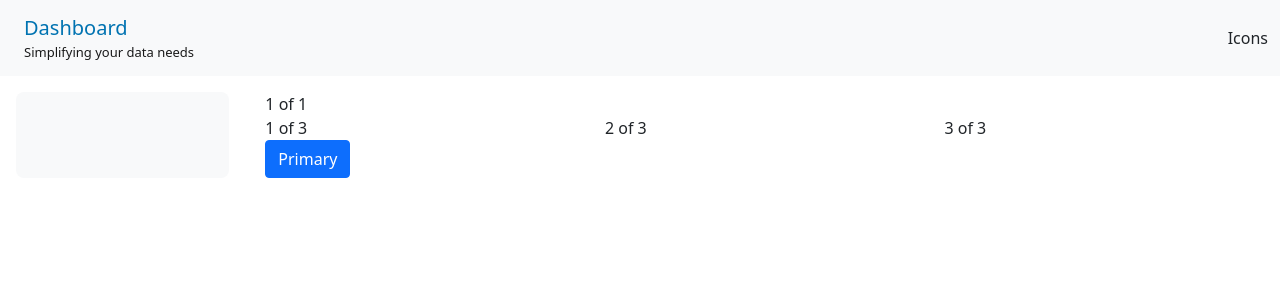
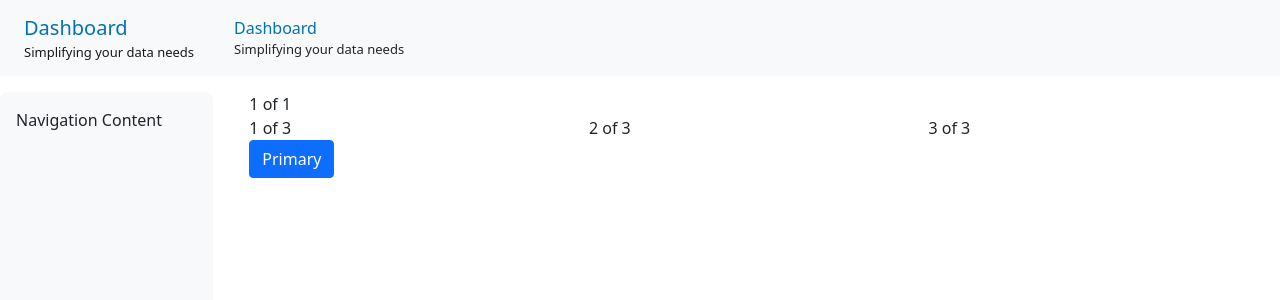
Before and after one commit to abhishekgangwar90/dashboard, a Next.js app: page /dashboard in a window 1280 px wide. Shown: the top 300 px of the page. Built offline with nearby package versions, Linux system fonts and the light colour scheme.

Commit message:
feat: side navigation +  refactor

```diff
--- /dev/null
+++ b/molecules/NavBar/index.js
@@ -0,0 +1,23 @@
+import { Container, Navbar } from 'react-bootstrap';
+
+import NavBarBrand from '../../atoms/NavbarBrand';
+import NavBarActions from '../../atoms/NavbarBrand';
+
+/**
+ * Renders Application header which sticks on top
+ * @return {*}
+ */
+function NavBar(){
+  return <Navbar bg="light">
+      <Container fluid>
+        <Navbar.Brand>
+          <NavBarBrand/>
+        </Navbar.Brand>
+        <Navbar.Collapse className="justify-content-end">
+          <NavBarActions/>
+        </Navbar.Collapse>
+      </Container>
+    </Navbar>
+}
+
+export default NavBar;
--- /dev/null
+++ b/molecules/SideNavigation/index.js
@@ -0,0 +1,5 @@
+function Navigation(){
+ return 'Navigation Content'
+}
+
+export default Navigation;
--- a/molecules/layout/index.js
+++ b/molecules/layout/index.js
@@ -1,30 +1,27 @@
 import { Container, Row, Col, Navbar } from 'react-bootstrap';
 
-import NavBarBrand from '../../atoms/NavbarBrand';
-import NavBarActions from '../../atoms/NavbarBrand';
+import NavBar from '../NavBar';
+import SideNavigation from './../SideNavigation';
 
 import styles from './layout.module.scss';
 
+/**
+ * @export
+ * @param {*} { children }
+ * @return {*}
+ */
 export default function Layout({ children }){
- return <>
-    <Navbar bg="light">
-      <Container fluid>
-        <Navbar.Brand>
-          <NavBarBrand/>
-        </Navbar.Brand>
-        <Navbar.Collapse className="justify-content-end">
-          Icons
-        </Navbar.Collapse>
-      </Container>
-    </Navbar>
-    <Container fluid className="u-margin-small">
-      <Row>
-        <Col md="2" className={`u-padding-small ${styles.navigation}`}>
-
-        </Col>
-        <Col> {children} </Col>
-      </Row>
+ return <div className={styles.layout}>
+    {/* App Header starts from here */}
+    <NavBar/>
+    {/* Content starts from here */}
+    <Container fluid className={`u-margin-top-small ${styles.content}`}>
+        <Row className="u-height-100">
+          <Col md="2" className={`u-padding-small ${styles.navigation}`}>
+              <SideNavigation/>
+          </Col>
+          <Col> {children} </Col>
+        </Row>
     </Container>
-
-   </>
+   </div>
 }
--- a/molecules/layout/layout.module.scss
+++ b/molecules/layout/layout.module.scss
@@ -1,7 +1,16 @@
 @import "../../styles/variables";
 
+.layout {
+  height: 100vh;
+  display: flex;
+  flex-direction: column;
+}
+
 .content {
-  margin-top: $margin-default;
+  flex: 1;
+  -webkit-flex: 1 1;
+  display: flex;
+  flex-direction: column;
 }
 
 .navigation {
--- a/styles/_utilities.scss
+++ b/styles/_utilities.scss
@@ -9,3 +9,7 @@
 .u-padding-small {
   padding: 1rem;
 }
+
+.u-height-100 {
+  height: 100%;
+}
--- a/styles/main.scss
+++ b/styles/main.scss
@@ -10,6 +10,11 @@
   box-sizing: inherit;
 }
 
+html {
+  height: 100%;
+}
+
 body {
   box-sizing: border-box;
+  height: 100%;
 }
```
Also changed, not shown: molecules/SideNavigation/sideNavigation.module.scss (added).
